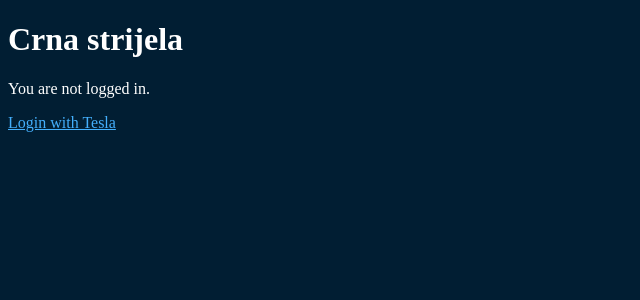
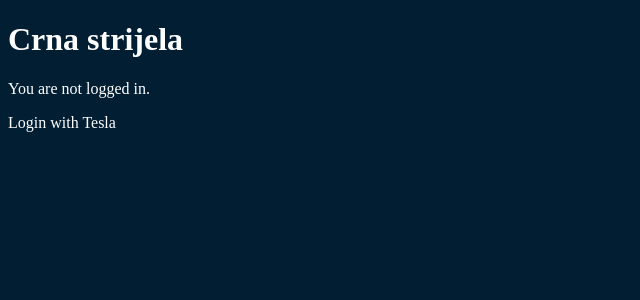
Before and after one commit to dban23/mytsla, a Flask app: page / in a window 1280 px wide. Shown: the top 300 px of the page, without its empty margins (0-640 px from the left). Run offline with Flask 3, Linux system fonts and the light colour scheme.

Commit message:
fix: link colors and underline

```diff
--- a/static/css/style.css
+++ b/static/css/style.css
@@ -42,7 +42,8 @@ body {
 }
 
 .links {
-    color: #44AFFC;
+    color: white;
+    text-decoration: none;
 }
 
 .item {
```
